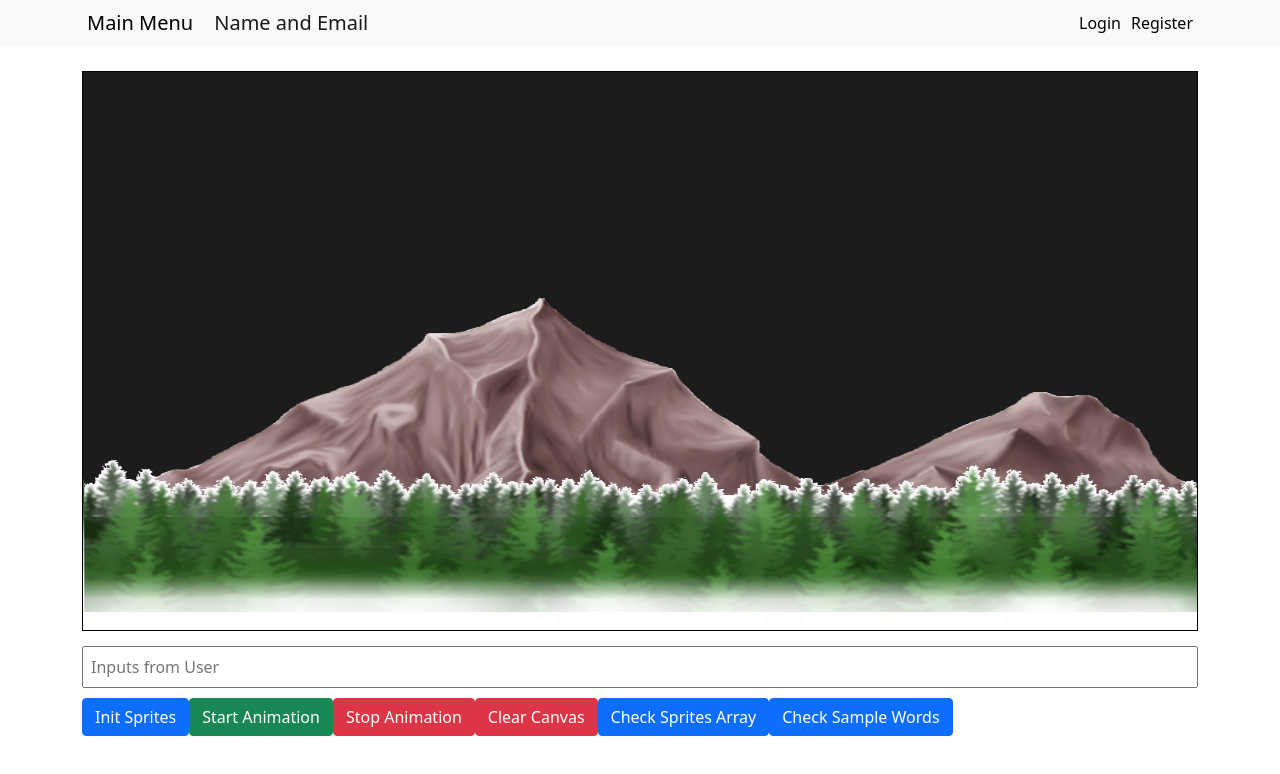
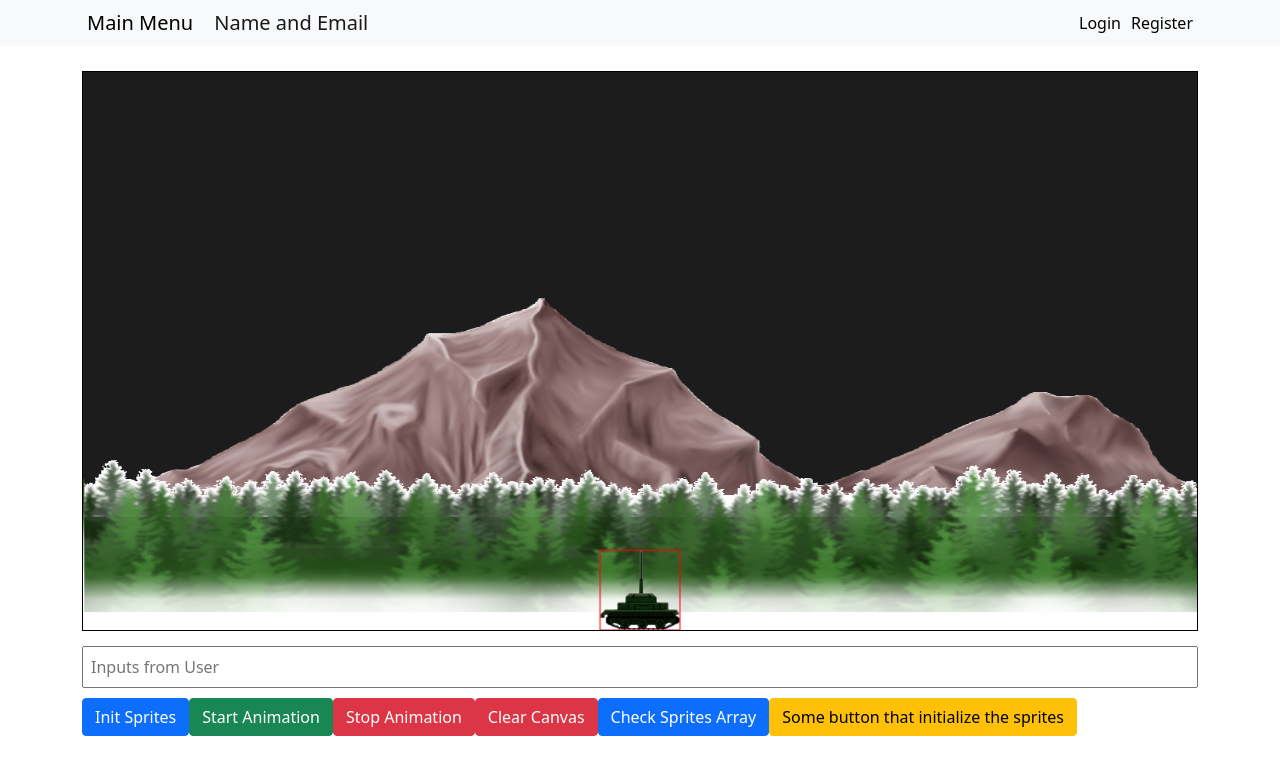
Before and after one commit to alvinAdler/TouchTypingApplication, a React (Create React App) app in the folder client/: page /practice/gameMode in a window 1280 px wide. Shown: the top 774 px of the page. Built offline with nearby package versions, Linux system fonts and the light colour scheme; no server answers.

Commit message:
Initialized the sprites when the page loads
Added debugger file

```diff
--- a/client/src/components/PracticePage/GameModePage/GameModePage.jsx
+++ b/client/src/components/PracticePage/GameModePage/GameModePage.jsx
@@ -56,10 +56,27 @@ const GameModePage = () => {
                 })
                 setMainSheets(temp)
             })
+
+            axios({
+                method: "GET",
+                url: "http://localhost:5000/words/gameMode/easy"
+            })
+            .then((res) => {
+                setListOfWords(res.data.result)
+            })
+            .catch((err) => {
+                console.error(err)
+            })
         }
 
         onPageLoad()
     }, [])
+
+    useEffect(() => {
+        if(Object.keys(mainSheets).length !== 0){
+            initSprites()
+        }
+    }, [mainSheets])
 
     const addNewSpriteSheet = (sheetName, sheetLocation) => {
         const promise = new Promise((resolve) => {
@@ -122,7 +139,7 @@ const GameModePage = () => {
         })
     }
 
-    const startAnimation = (timestamp) => {
+    const startAnimation = () => {
         clearCanvas()
 
         console.log("Animation on")
@@ -216,17 +233,8 @@ const GameModePage = () => {
         mainCanvas.current.getContext("2d").clearRect(0, 0, mainCanvas.current.width, mainCanvas.current.height)
     }
 
-    const getListOfWords = () => {
-        axios({
-            method: "GET",
-            url: "http://localhost:5000/sampleWords"
-        })
-        .then((res) => {
-            setListOfWords(res.data.words)
-        })
-        .catch((err) => {
-            console.error(err)
-        })
+    const sample = () => {
+        initSprites()
     }
 
     return (
@@ -247,7 +255,7 @@ const GameModePage = () => {
                     Clear Canvas
                 </button>
                 <button className="btn btn-primary" onClick={printArrSprites}>Check Sprites Array</button>
-                <button className="btn btn-primary" onClick={getListOfWords}>Check Sample Words</button>
+                <button className="btn btn-warning" onClick={sample}>Some button that initialize the sprites</button>
             </div>
         </div>
     )
```
